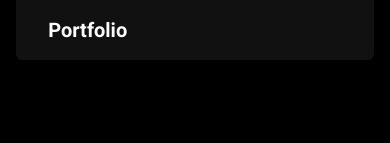
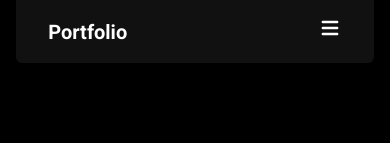
Before and after one commit to JannatulLima9575/personal-portfolio, a React (Vite) app: page / in a window 390 px wide. Shown: the top 143 px of the page. Built offline with nearby package versions, Linux system fonts and the light colour scheme.

Commit message:
responsive to navbar section

```diff
--- a/src/Components/Navbar/Navbar.jsx
+++ b/src/Components/Navbar/Navbar.jsx
@@ -1,26 +1,41 @@
-import React from 'react';
+import React, { useState } from 'react';
+import { FaLinkedin, FaGithub } from 'react-icons/fa';
+import { GoMail } from 'react-icons/go';
+import { HiMenu, HiX } from 'react-icons/hi';
 import { NavLink } from 'react-router';
-import { FaLinkedin, FaGithub} from 'react-icons/fa';
-import { GoMail } from 'react-icons/go';
 
 const Navbar = () => {
+  const [isOpen, setIsOpen] = useState(false);
+
   return (
-    <div className='w-11/12 mx-auto'>
+    <div className="w-11/12 mx-auto">
       <header className="bg-[#111] text-white px-8 py-4 flex justify-between items-center shadow-md rounded-b-md">
-      <div className="text-xl font-bold">Portfolio</div>
-      <nav className="space-x-6 hidden md:flex text-sm tracking-wide text-gray-300">
-        <NavLink to="/">Home</NavLink>
-        <NavLink to="/case-studies">About</NavLink>
-        <NavLink to="/testimonials">Project</NavLink>
-        <NavLink to="/recent-work">Skills</NavLink>
-        <NavLink to="/contact">Contact</NavLink>
-      </nav>
-      <div className="space-x-4 hidden md:flex text-gray-400 text-lg">
-        <a href="https://github.com/JannatulLima9575/" aria-label="LinkedIn"><FaGithub /></a>
-        <a href="//limajannat1675@gmail.com" aria-label="Behance"><GoMail /></a>
-        <a href="//www.linkedin.com/in/jannatul-lima-985a25363" aria-label="Twitter"><FaLinkedin /></a>
-      </div>
-    </header>
+        {/* Logo */}
+        <div className="text-xl font-bold">Portfolio</div>
+
+        {/* Hamburger Menu (Mobile) */}
+        <div className="md:hidden">
+          <button onClick={() => setIsOpen(!isOpen)} aria-label="Toggle Menu">
+            {isOpen ? <HiX size={24} /> : <HiMenu size={24} />}
+          </button>
+        </div>
+
+        {/* Navigation Links */}
+        <nav className={`flex-col md:flex-row md:flex md:items-center md:space-x-6 text-sm tracking-wide text-gray-300 absolute md:static bg-[#111] w-full md:w-auto left-0 top-16 md:top-0 px-8 md:px-0 ${isOpen ? 'flex' : 'hidden'}`}>
+          <NavLink to="/" className="py-2 md:py-0">Home</NavLink>
+          <NavLink to="/case-studies" className="py-2 md:py-0">About</NavLink>
+          <NavLink to="/testimonials" className="py-2 md:py-0">Project</NavLink>
+          <NavLink to="/recent-work" className="py-2 md:py-0">Skills</NavLink>
+          <NavLink to="/contact" className="py-2 md:py-0">Contact</NavLink>
+        </nav>
+
+        {/* Social Icons */}
+        <div className={`flex-col md:flex-row md:flex md:items-center md:space-x-4 text-gray-400 text-lg absolute md:static bg-[#111] w-full md:w-auto left-0 top-64 md:top-0 px-8 md:px-0 ${isOpen ? 'flex' : 'hidden'}`}>
+          <a href="https://github.com/JannatulLima9575/" aria-label="GitHub" className="py-2 md:py-0"><FaGithub /></a>
+          <a href="mailto:limajannat1675@gmail.com" aria-label="Email" className="py-2 md:py-0"><GoMail /></a>
+          <a href="https://www.linkedin.com/in/jannatul-lima-985a25363" aria-label="LinkedIn" className="py-2 md:py-0"><FaLinkedin /></a>
+        </div>
+      </header>
     </div>
   );
 };
```
